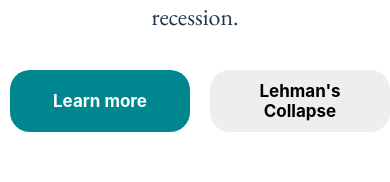
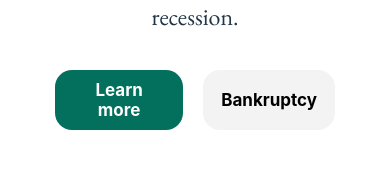
Before and after one commit to Arce-Mdina/lehman-brothers, a React (Vite) app: page / in a window 390 px wide. Shown: the part 575-757 px from the top of the page. Built offline with nearby package versions, Linux system fonts and the light colour scheme; a web font is replaced by a local one.

Commit message:
Fixed bugs

```diff
--- a/index.html
+++ b/index.html
@@ -4,8 +4,14 @@
     <meta charset="UTF-8" />
     <link rel="icon" type="image/svg+xml" href="/logo.webp" />
     <meta name="viewport" content="width=device-width, initial-scale=1.0" />
-    <meta name="description" content="We know it is hard to find information about Lehman Brothers. Which is why Filfoletta.eu brings you Lehman Brothers | Case Study. Find everything, from interactive data, history, causes of collapse in order to deepen your knowledge about Lehman Brothers."/>
-    <title>Lehman Brothers | Case Study</title>
+    <meta name="description" content="
+      Lehman Brothers, officialy Lehman Brothers Inc.
+      was an American global finanicial firm founded in 1850.
+      In the early 2000s, it was the fourth-biggest investment
+      bank in the US (after Goldman Sachs, Morgan Stanley, Merrill Lynch),
+      with approx. 25,000 employees worldwide.
+    "/>
+    <title>Lehman Brothers | Filfla.eu</title>
 
     <script type="text/javascript">
       (function(l) {
--- a/src/App.css
+++ b/src/App.css
@@ -138,7 +138,7 @@
   flex-direction: row;
   /* place-self: center; */
   /* align-self: center; */
-  margin:0 auto;
+  margin:auto;
 }
 
 .link-btn {
@@ -153,28 +153,24 @@
   cursor: pointer;
   text-decoration: none;
   transition: 0.3s ease-in;
-
-}
-
-.dfas {
-  color: #c4c4c4;
 }
 
 .link-1 {
   color:white;
-  background-color: rgb(0, 134, 143);
+  background-color:rgb(2, 112, 92);
 }
 
 .link-1:hover {
-  background-color:rgb(0, 165, 176);
+  background-color:rgb(5, 140, 115);
 }
 
 .link-2 {
-  background-color:rgb(238, 238, 238);
+  transition: 0.3s ease-in;
 }
 
 .link-2:hover {
-  background-color:rgb(217, 217, 217);
+  color:black;
+  background-color:rgb(221, 221, 221);
 }
 
 
@@ -292,11 +288,11 @@
   }
 
   .link-1, .link-2 {
-    padding-top:10px;
-    padding-bottom:10px;
+    padding-top:9px;
+    padding-bottom:9px;
     padding-left:17px;
     padding-right:17px;
-    border-radius:20px;
+    border-radius:17px;
     font-size:17px;
   }
 }
@@ -337,7 +333,7 @@
   }
 
   .title-btns {
-    width: 400px;
+    width: 300px;
   }
 }
 
--- a/src/sections/Landing.jsx
+++ b/src/sections/Landing.jsx
@@ -28,7 +28,7 @@ const Landing = () => {
         <h2 style={{ fontWeight: "normal", paddingBottom: "15px", fontFamily: "EB Garamond" }}>The tragic story of a banking superpower whose epic downfall ignited a global recession.</h2>
         <div className="title-btns">
           <button className="link-btn link-1" onClick={scrollToExplanation}>Learn more</button>
-          <button className="link-btn link-2" onClick={() => navigate('/collapse')} style={{ color: "black" }}>Lehman's Collapse</button>
+          <button className="link-btn link-2" onClick={() => navigate('/collapse')}>Bankruptcy</button>
         </div>
       </div>
 
@@ -51,7 +51,7 @@ const Landing = () => {
           footer={
             <>
               <button onClick={() => navigate('/data')} style={{ borderRadius: "15px", color: "black", backgroundColor: "white" }}>
-                Look & interact with Lehman's statistics
+                Lehman's Statistics
               </button>
             </>
           }
```
